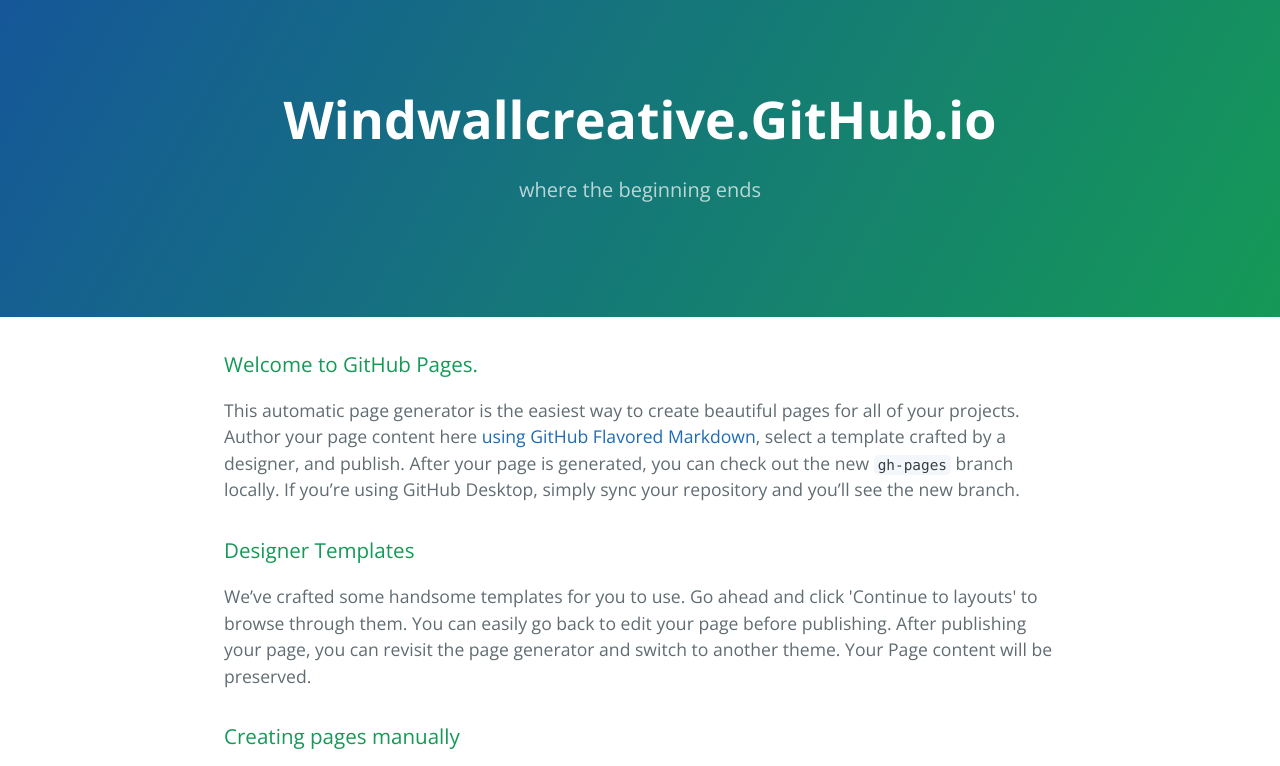
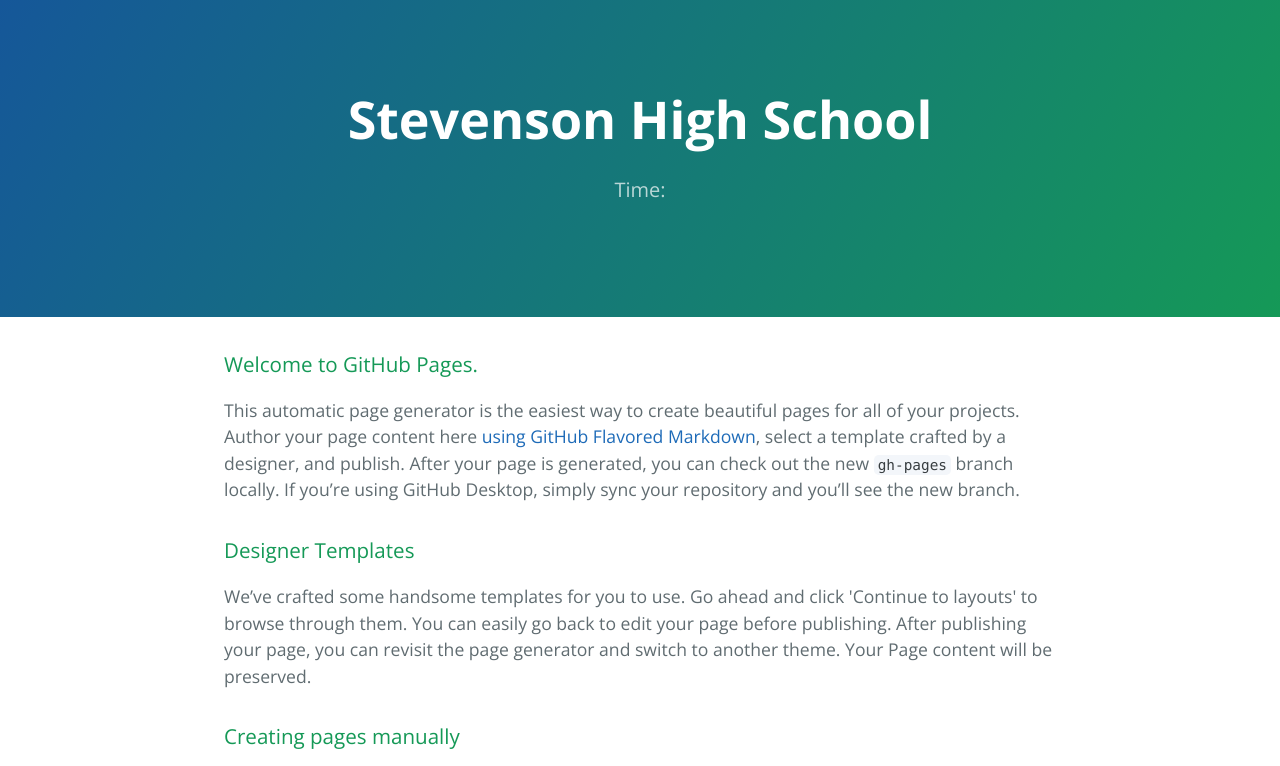
Before and after one commit to WindwallCreative/windwallcreative.github.io, a plain HTML site: page index.html in a window 1280 px wide. Shown: the top 766 px of the page. Drawn offline with nearby package versions, Linux system fonts and the light colour scheme.

Commit message:
Update index.html

```diff
--- a/index.html
+++ b/index.html
@@ -11,8 +11,8 @@
   </head>
   <body>
     <section class="page-header">
-      <h1 class="project-name">Windwallcreative.GitHub.io</h1>
-      <h2 class="project-tagline">where the beginning ends</h2>
+      <h1 class="project-name">Stevenson High School</h1>
+      <h2 class="project-tagline">Time: </h2>
     </section>
 
     <section class="main-content">
@@ -32,7 +32,8 @@
 <p>If you prefer to not use the automatic generator, push a branch named <code>gh-pages</code> to your repository to create a page manually. In addition to supporting regular HTML content, GitHub Pages support Jekyll, a simple, blog aware static site generator. Jekyll makes it easy to create site-wide headers and footers without having to copy them across every page. It also offers intelligent blog support and other advanced templating features.</p>
 
 <h3>
-<a id="authors-and-contributors" class="anchor" href="#authors-and-contributors" aria-hidden="true"><span aria-hidden="true" class="octicon octicon-link"></span></a>Authors and Contributors</h3>
+<a id="authors-and-contributors"
+   class="anchor" href="#authors-and-contributors" aria-hidden="true"><span aria-hidden="true" class="octicon octicon-link"></span></a>Authors and Contributors</h3>
 
 <p>You can @mention a GitHub username to generate a link to their profile. The resulting <code>&lt;a&gt;</code> element will link to the contributor’s GitHub Profile. For example: In 2007, Chris Wanstrath (<a href="https://github.com/defunkt" class="user-mention">@defunkt</a>), PJ Hyett (<a href="https://github.com/pjhyett" class="user-mention">@pjhyett</a>), and Tom Preston-Werner (<a href="https://github.com/mojombo" class="user-mention">@mojombo</a>) founded GitHub.</p>
 
```
